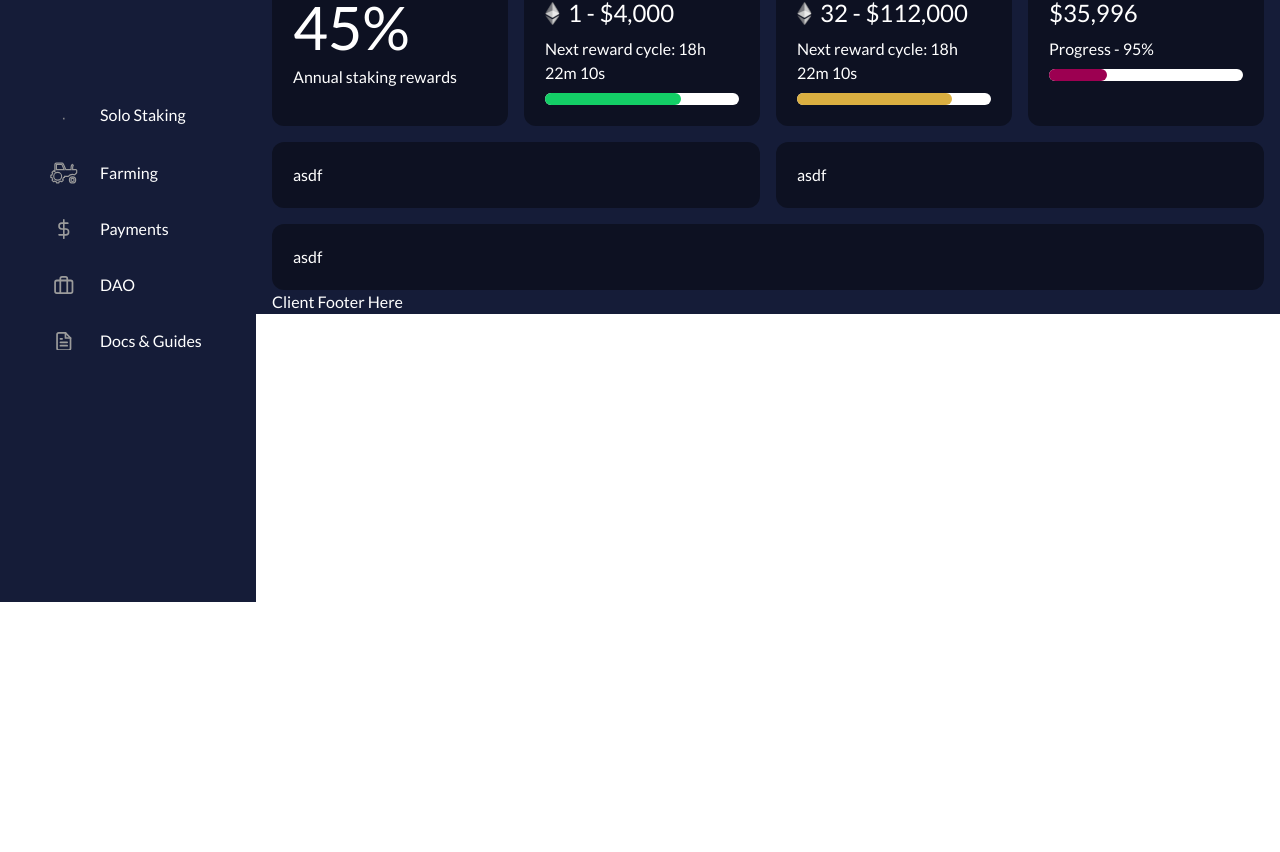
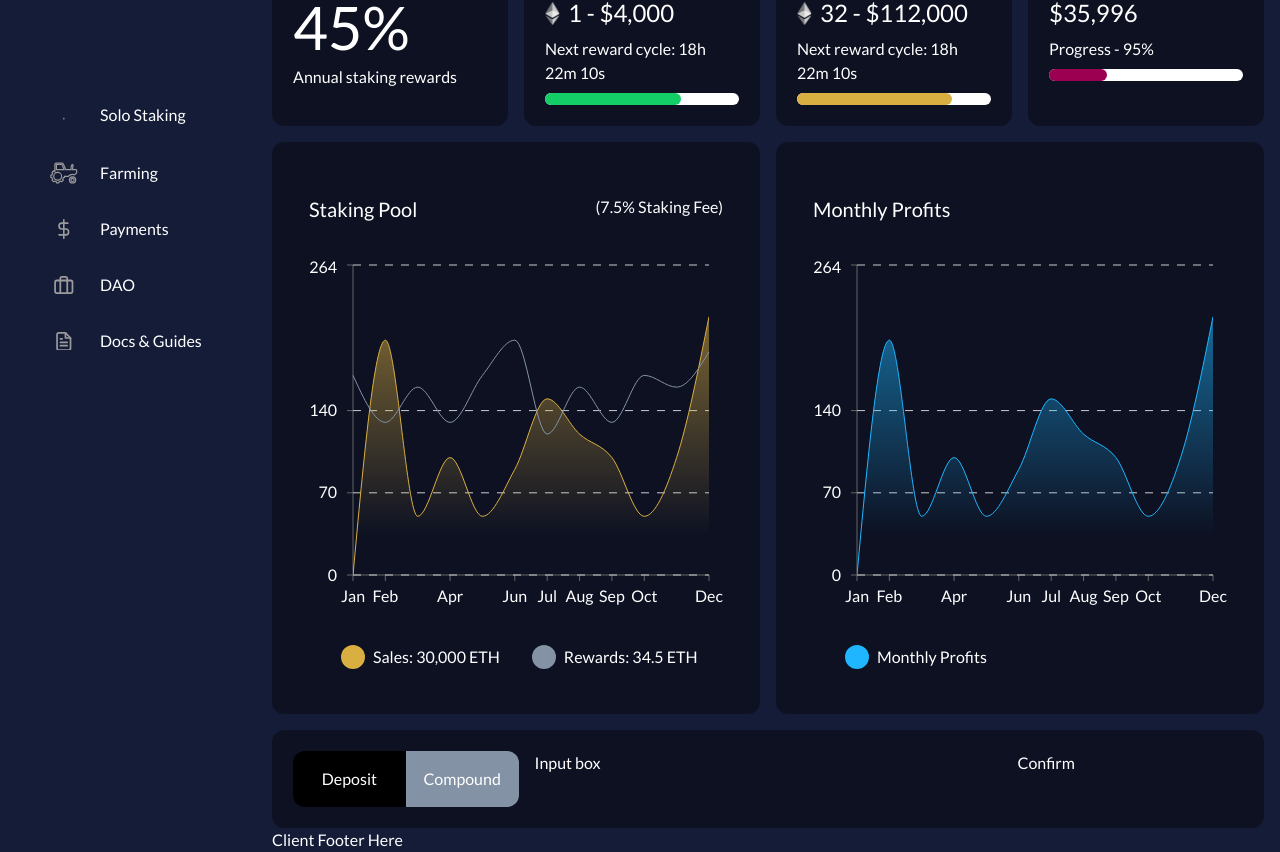
Before and after one commit to aleksandar1202/next-lightnode-frontend, a Next.js app: page /staking-pool in a window 1280 px wide. Shown: the part 198-1050 px from the top of the page. Before the commit the page ends 800 px from the top, so only its background shows below. Built offline with nearby package versions, Linux system fonts and the light colour scheme.

Commit message:
update charts, html error, switch button

```diff
--- /dev/null
+++ b/components/charts/customToolTip.tsx
@@ -0,0 +1,16 @@
+import { useMemo } from 'react'
+
+export const LNChartTooltip = ({ active, payload, label }: {
+  active?: any, payload?: Array<{ value: string | number }>, label?: string
+}) => {
+  const message = useMemo(() => payload?.map(p => p.value).join(', '), [payload])
+  if (active && payload && payload.length) {
+    return (
+      <div className="bg-white-opacity-60 rounded-sm p-2 text-blue-dark">
+        <p className="">{label} : {message}</p>
+      </div>
+    )
+  }
+
+  return null
+}
--- a/components/common/button.tsx
+++ b/components/common/button.tsx
@@ -1,4 +1,4 @@
-import { useMemo, MouseEvent } from 'react'
+import { useState, useEffect, useMemo, MouseEvent, Fragment } from 'react'
 import { LNButtonArgs } from 'common/types/components'
 
 export const LNButton = ({
@@ -19,3 +19,20 @@ export const LNButton = ({
 
   return (<button className={classNames} onClick={onClickHandler}>{title}</button>)
 }
+
+export const LNSwitchButton = ({ pos, neg, onChange }: {
+  pos: string, neg: string, onChange: Function
+}) => {
+  const [isPositive, setIsPositive] = useState(true)
+
+  useEffect(() => {
+    onChange(isPositive)
+  }, [isPositive])
+
+  return <Fragment>
+    <button className={`w-3/6 py-4 ${isPositive ? "bg-black cursor-not-allowed" : "bg-gray"} rounded-l-xl`}
+      onClick={() => setIsPositive(true)}>{pos}</button>
+    <button className={`w-3/6 py-4 ${!isPositive ? "bg-black cursor-not-allowed" : "bg-gray"} rounded-r-xl`}
+      onClick={() => setIsPositive(false)}>{neg}</button>
+  </Fragment>
+}
--- a/pages/staking-pool.tsx
+++ b/pages/staking-pool.tsx
@@ -1,11 +1,47 @@
-import { useState } from 'react'
+import { useState, useEffect } from 'react'
 import type { NextPage } from 'next'
+import {
+  ResponsiveContainer,
+  ComposedChart, Area, Line,
+  Tooltip, CartesianGrid,
+  XAxis, YAxis
+} from 'recharts';
 import { ClientLayout } from 'layouts/client'
 import { LNCard } from 'components/common/card'
 import { LNProgress } from 'components/common/progress'
+import { LNChartTooltip } from 'components/charts/customToolTip'
+import { LNSwitchButton } from 'components/common/button'
+
+const data = [
+  { name: 'Jan', uv: 0, pv: 170 },
+  { name: 'Feb', uv: 200, pv: 130 },
+  { name: 'Mar', uv: 50, pv: 160 },
+  { name: 'Apr', uv: 100, pv: 130 },
+  { name: 'May', uv: 50, pv: 170 },
+  { name: 'Jun', uv: 90, pv: 200 },
+  { name: 'Jul', uv: 150, pv: 120 },
+  { name: 'Aug', uv: 120, pv: 160 },
+  { name: 'Sep', uv: 100, pv: 130 },
+  { name: 'Oct', uv: 50, pv: 170 },
+  { name: 'Nov', uv: 100, pv: 160 },
+  { name: 'Dec', uv: 220, pv: 190 }
+]
 
 const StakingPoolPage: NextPage = () => {
-  const [text, setText] = useState('');
+  const [text, setText] = useState('')
+  const [type, setType] = useState('Deposit')
+
+  const onChangeType = (isPositive: boolean) => {
+    if (isPositive) {
+      setType('Deposit')
+    } else {
+      setType('Compound')
+    }
+  }
+
+  useEffect(() => {
+    console.log(type)
+  }, [type])
 
   return (<ClientLayout>
     <div id="staking-pool" className="">
@@ -40,15 +76,67 @@ const StakingPoolPage: NextPage = () => {
       </div>
       <div className="grid grid-cols-1 lg:grid-cols-2 gap-4 mb-4">
         <LNCard>
-          asdf
+          <p className="flex justify-between px-4 my-8">
+            <span className="text-xl">Staking Pool</span>
+            <span>(7.5% Staking Fee)</span>
+          </p>
+          <ResponsiveContainer width="100%" height={350}>
+            <ComposedChart data={data} margin={{ top: 10, right: 30, left: 0, bottom: 0 }}>
+              <defs>
+                <linearGradient id="colorUv1" x1="0" y1="0" x2="0" y2="1">
+                  <stop offset="5%" stopColor="#daaf41" stopOpacity={0.5}/>
+                  <stop offset="85%" stopColor="#daaf41" stopOpacity={0}/>
+                </linearGradient>
+              </defs>
+              <XAxis dataKey="name"  tick={{ fill: 'white' }} tickMargin={10}/>
+              <YAxis domain={[0, (dataMax: number) => (dataMax * 1.2)]} tick={{ fill: 'white' }} tickMargin={10}/>
+              <CartesianGrid strokeDasharray="8 8" vertical={false}/>
+              <Tooltip content={<LNChartTooltip />}/>
+              <Area type="monotone" dataKey="uv" stroke="#daaf41" fillOpacity={1} fill="url(#colorUv1)" />
+              <Line type="monotone" dataKey="pv" stroke="#8492a6" dot={false}/>
+            </ComposedChart>
+          </ResponsiveContainer>
+          <div className="flex ml-12 mt-10 mb-6 items-center">
+            <div className="w-6 h-6 bg-yellow rounded-full mr-2"></div>
+            <span>Sales: 30,000 ETH</span>
+            <div className="w-6 h-6 bg-gray rounded-full ml-8 mr-2"></div>
+            <span>Rewards: 34.5 ETH</span>
+          </div>
         </LNCard>
         <LNCard>
-          asdf
+          <p className="flex justify-between px-4 my-8">
+            <span className="text-xl">Monthly Profits</span>
+          </p>
+          <ResponsiveContainer width="100%" height={350}>
+            <ComposedChart data={data} margin={{ top: 10, right: 30, left: 0, bottom: 0 }}>
+              <defs>
+                <linearGradient id="colorUv2" x1="0" y1="0" x2="0" y2="1">
+                  <stop offset="5%" stopColor="#1fb6ff" stopOpacity={0.5}/>
+                  <stop offset="85%" stopColor="#1fb6ff" stopOpacity={0}/>
+                </linearGradient>
+              </defs>
+              <XAxis dataKey="name"  tick={{ fill: 'white' }} tickMargin={10}/>
+              <YAxis domain={[0, (dataMax: number) => (dataMax * 1.2)]} tick={{ fill: 'white' }} tickMargin={10}/>
+              <CartesianGrid strokeDasharray="8 8" vertical={false}/>
+              <Tooltip content={<LNChartTooltip />}/>
+              <Area type="monotone" dataKey="uv" stroke="#1fb6ff" fillOpacity={1} fill="url(#colorUv2)" />
+            </ComposedChart>
+          </ResponsiveContainer>
+          <div className="flex ml-12 mt-10 mb-6 items-center">
+            <div className="w-6 h-6 bg-blue rounded-full mr-2"></div>
+            <span>Monthly Profits</span>
+          </div>
         </LNCard>
       </div>
       <div className="">
         <LNCard>
-          asdf
+          <div className="grid grid-cols-1 md:grid-cols-4 gap-4">
+            <div>
+              <LNSwitchButton pos="Deposit" neg="Compound" onChange={onChangeType}/>
+            </div>
+            <div className="md:col-span-2">Input box</div>
+            <div>Confirm</div>
+          </div>
         </LNCard>
       </div>
     </div>
--- a/tailwind.config.js
+++ b/tailwind.config.js
@@ -26,7 +26,15 @@ module.exports = {
         'black-opacity-60': 'rgba(0, 0, 0, 0.6)',
         'black-opacity-70': 'rgba(0, 0, 0, 0.7)',
         'black-opacity-80': 'rgba(0, 0, 0, 0.8)',
-        'black-opacity-90': 'rgba(0, 0, 0, 0.9)'
+        'black-opacity-90': 'rgba(0, 0, 0, 0.9)',
+        'white-opacity-20': 'rgba(255, 255, 255, 0.2)',
+        'white-opacity-30': 'rgba(255, 255, 255, 0.3)',
+        'white-opacity-40': 'rgba(255, 255, 255, 0.4)',
+        'white-opacity-50': 'rgba(255, 255, 255, 0.5)',
+        'white-opacity-60': 'rgba(255, 255, 255, 0.6)',
+        'white-opacity-70': 'rgba(255, 255, 255, 0.7)',
+        'white-opacity-80': 'rgba(255, 255, 255, 0.8)',
+        'white-opacity-90': 'rgba(255, 255, 255, 0.9)'
       },
       fontFamily: {
         corporate: ['Corporate', 'sans-serif'],
```
